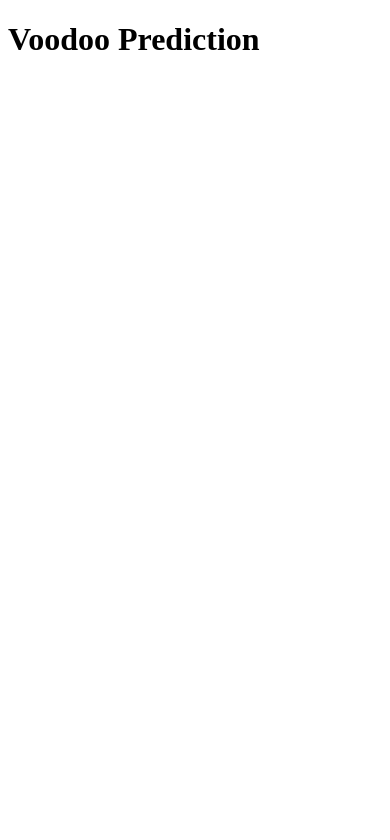
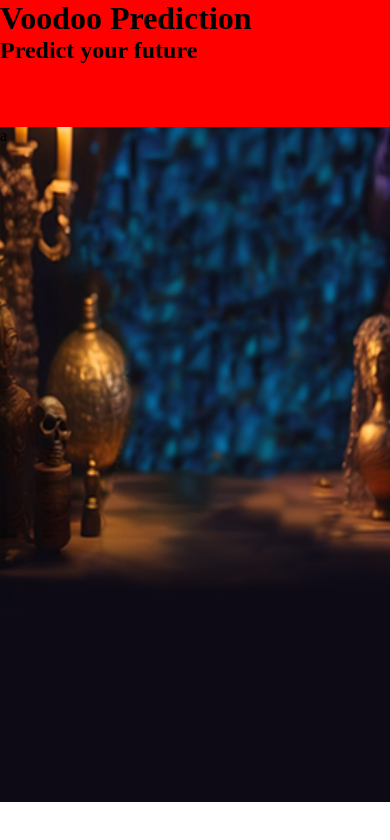
Before and after one commit to K-bangura/Voodoo-prediction, a plain HTML site: page index.html in a window 390 px wide. Drawn offline with Linux system fonts and the light colour scheme.

Commit message:
started workimg on the mobile version of the webpage

```diff
--- a/index.html
+++ b/index.html
@@ -4,11 +4,22 @@
     <meta charset="UTF-8">
     <meta name="viewport" content="width=device-width, initial-scale=1.0">
     <title>Document</title>
+	<link rel="stylesheet" href="style.css">
+	<script src="script.js" defer></script>
 </head>
 <body>
-	<h1>
-	   Voodoo Prediction
-	</h1>
-
+	<header>
+		<h1>
+			Voodoo Prediction
+		</h1>
+		<h2>
+			Predict your future
+		</h2>
+	</header>
+	<main>
+		<article>
+		a
+		</article>
+	</main>
 </body>
 </html>
--- /dev/null
+++ b/style.css
@@ -0,0 +1,40 @@
+/**** GENERAL STYLES ****/
+* {
+	margin:0px;
+}
+body {
+	width:100vw;
+	height:100vh;
+}
+
+
+/**** HEADER STYLES ****/
+
+
+
+
+
+
+
+
+/************ RESPONSIVE DESIGN STYLES **************/
+
+/*** CSS QUERIES FOR SMALL AND EXTRA SMALL DEVICES ***/
+@media screen and (max-width:600px) and (min-height:600px)
+{
+header {
+	height:15%;
+	width:100%;
+	background-color:red;
+}
+main {
+	width:100%;
+	height:80%;
+	background-image:url("images/voodooBackgroundMoblie1.jpg");
+	background-repeat:no-repeat;
+	background-attachment:fixed;
+	background-size:cover;
+}
+
+
+}
```
Also changed, not shown: images/voodooBackgroundMoblie1.jpg (added), script.js (added).
